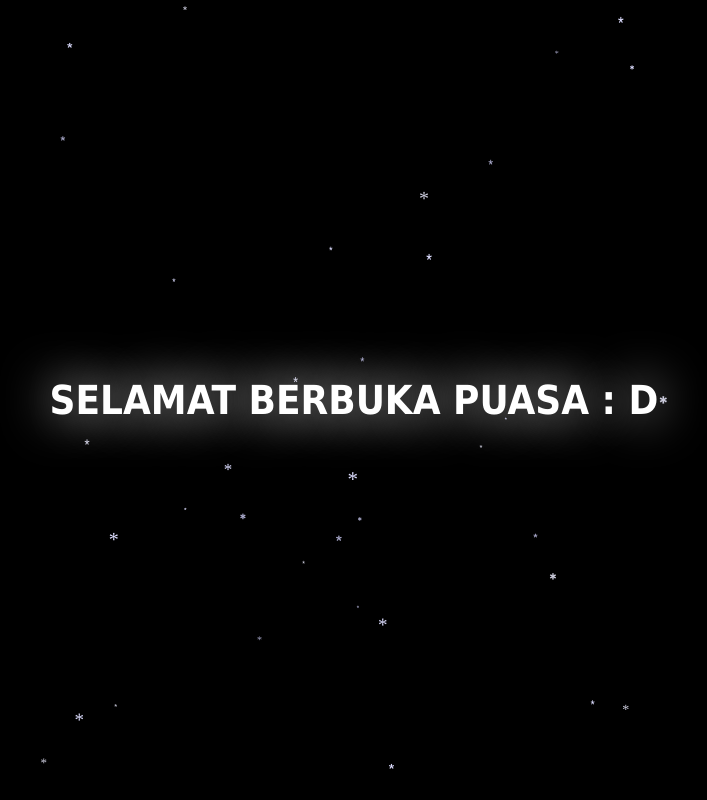
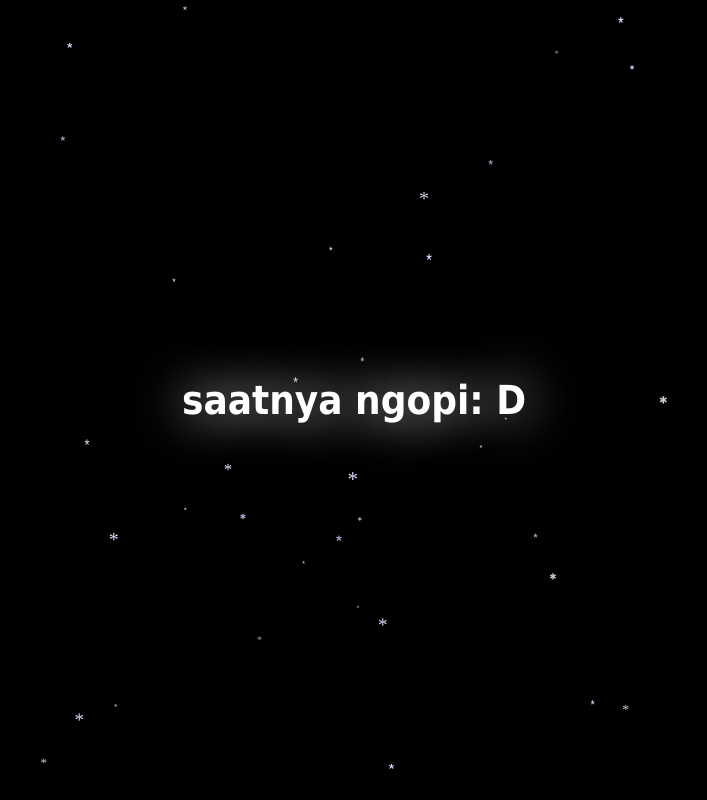
Before and after one commit to Pe7e/Pe7e.github.io, a plain HTML site: page index.html in a window 1280 px wide. Shown: the whole page, without its empty margins (286-993 px from the left). Drawn offline with Linux system fonts and the light colour scheme.

Commit message:
Update index.html

```diff
--- a/index.html
+++ b/index.html
@@ -93,9 +93,9 @@ if (browserok) {
 </script>
 
 <body bgcolor=black><table width=100% height=100%><td align=center><span style='font: 40px tahoma;size:40px;color:white;text-shadow: 0px 0px 50px;'>
-<b>SELAMAT BERBUKA PUASA : D<b>
+<b>saatnya ngopi: D<b>
 
 <div align="center">
   <embed[soundcloud url="https://api.soundcloud.com/tracks/178055891" params="auto_play=true&hide_related=false&show_comments=true&show_user=true&show_reposts=false&visual=true" width="000%" height="000" iframe="true" /]> </embed>
 </b>
-</body></html
+</body></html>
```
